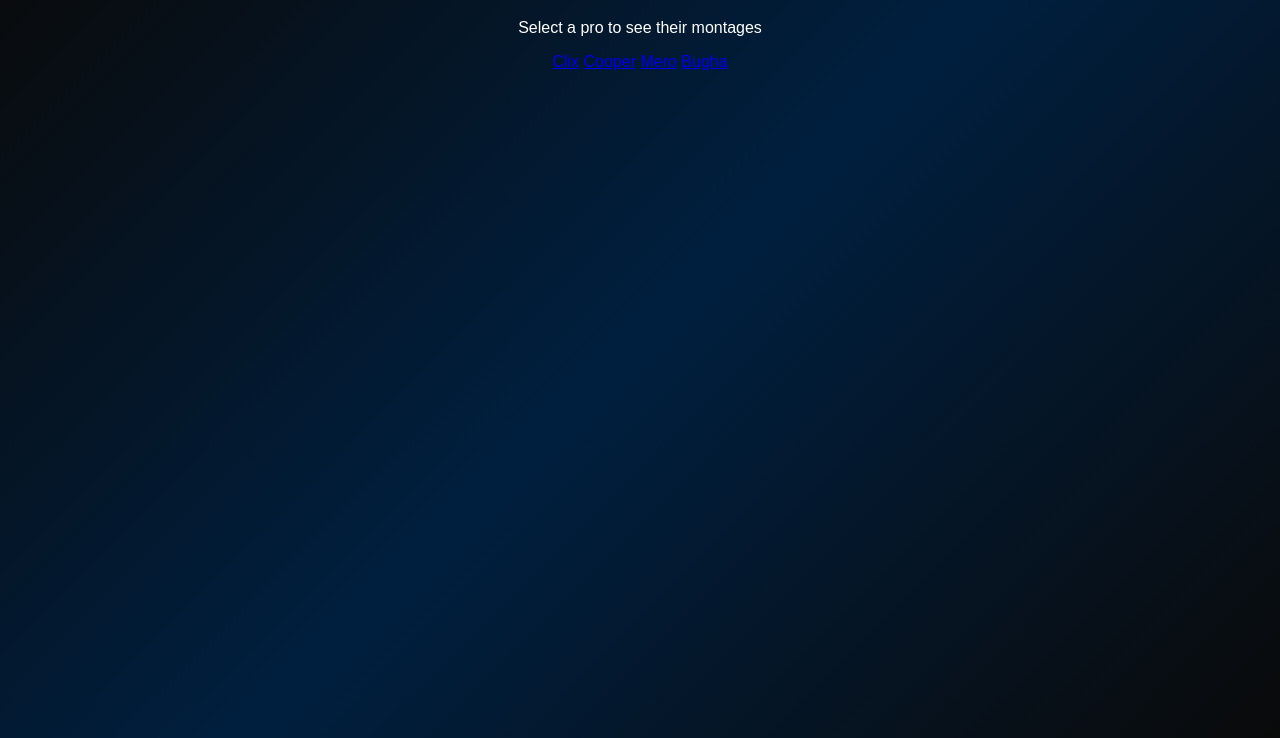
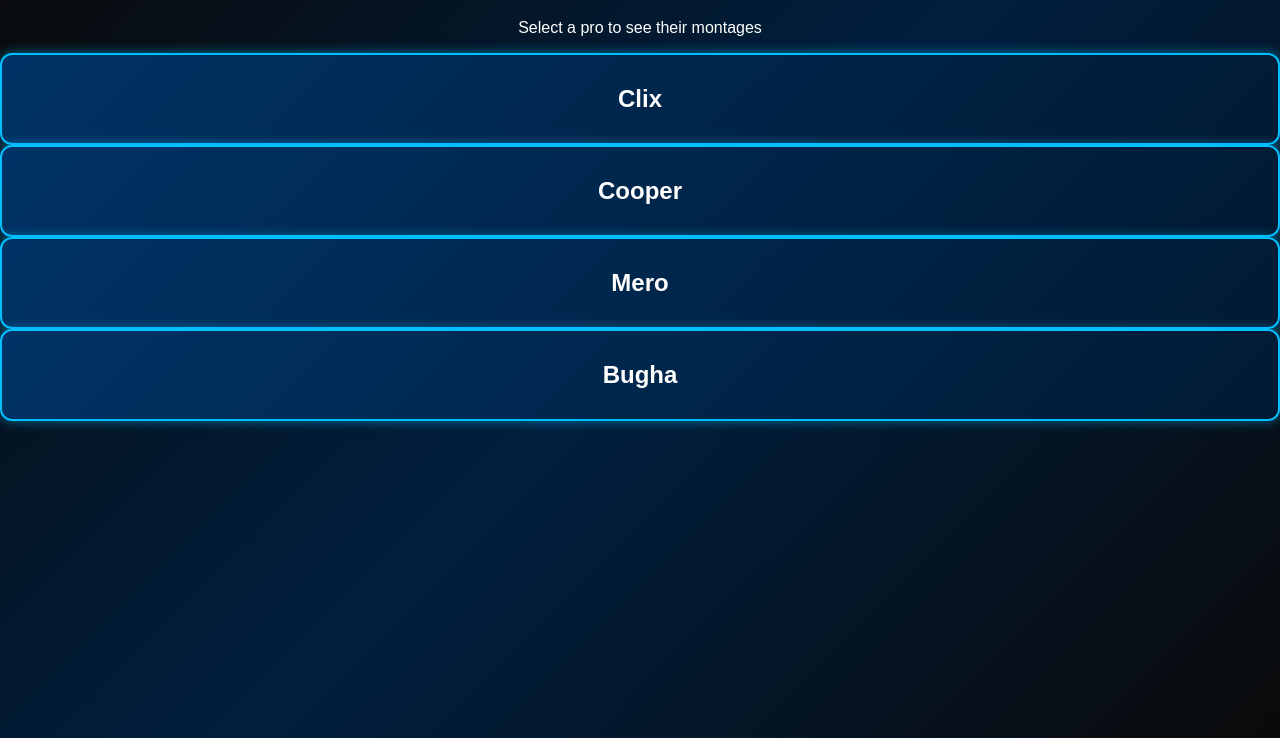
Before and after one commit to TheCEEDUB/FortTage-Central, a plain HTML site: page index.html in a window 1280 px wide. Shown: the part 62-800 px from the top of the page. Drawn offline with Linux system fonts and the light colour scheme; files that its build step writes are made by us from their sources.

Commit message:
Update style.css

```diff
--- a/style.css
+++ b/style.css
@@ -33,3 +33,25 @@ iframe {
   border-radius: 10px;
   border: none;
 }
+.pro-card {
+  display: flex;
+  align-items: center;
+  justify-content: center;
+  background: linear-gradient(135deg, #003366, #001a33);
+  border: 2px solid #00bfff;
+  border-radius: 12px;
+  padding: 30px;
+  color: white;
+  text-decoration: none;
+  font-size: 1.5rem;
+  font-weight: bold;
+  transition: 0.3s;
+  box-shadow: 0 0 12px rgba(0, 191, 255, 0.5);
+}
+
+.pro-card:hover {
+  background: linear-gradient(135deg, #00bfff, #0066cc);
+  color: black;
+  transform: scale(1.08);
+  box-shadow: 0 0 20px rgba(0, 191, 255, 0.8);
+}
```
